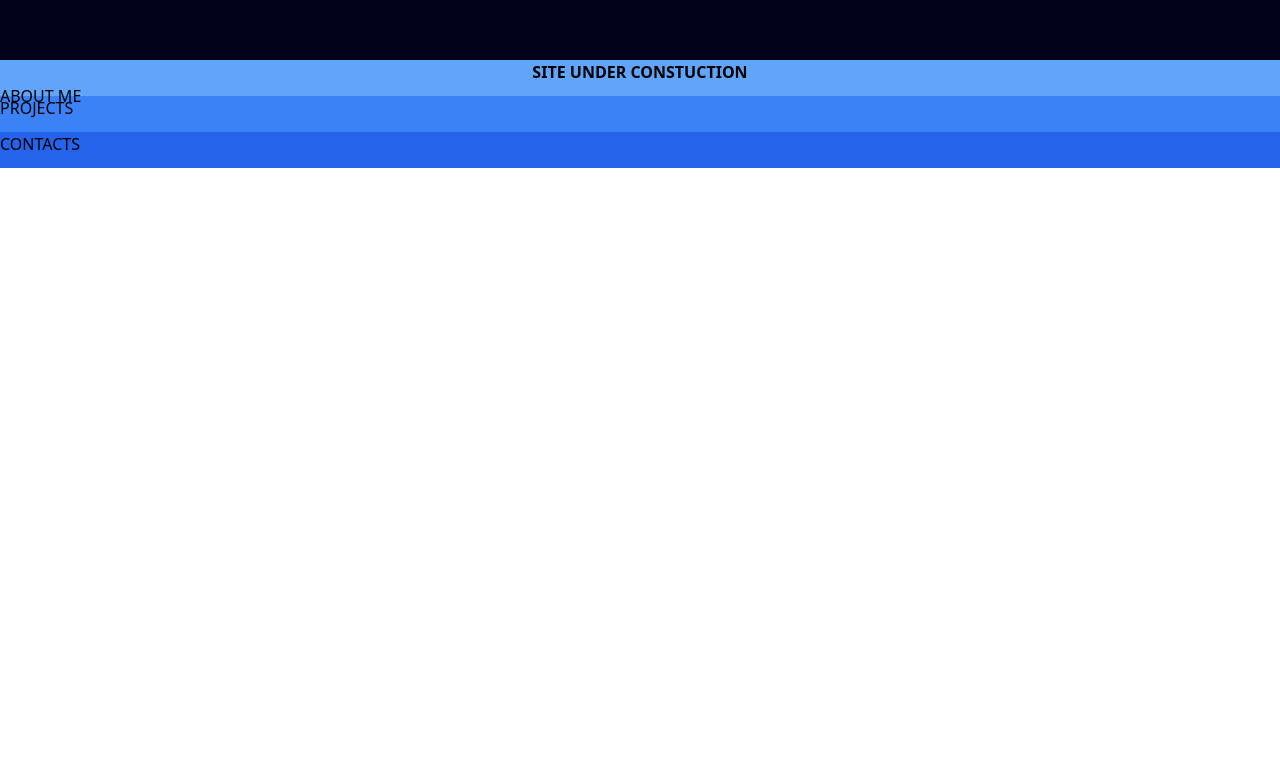
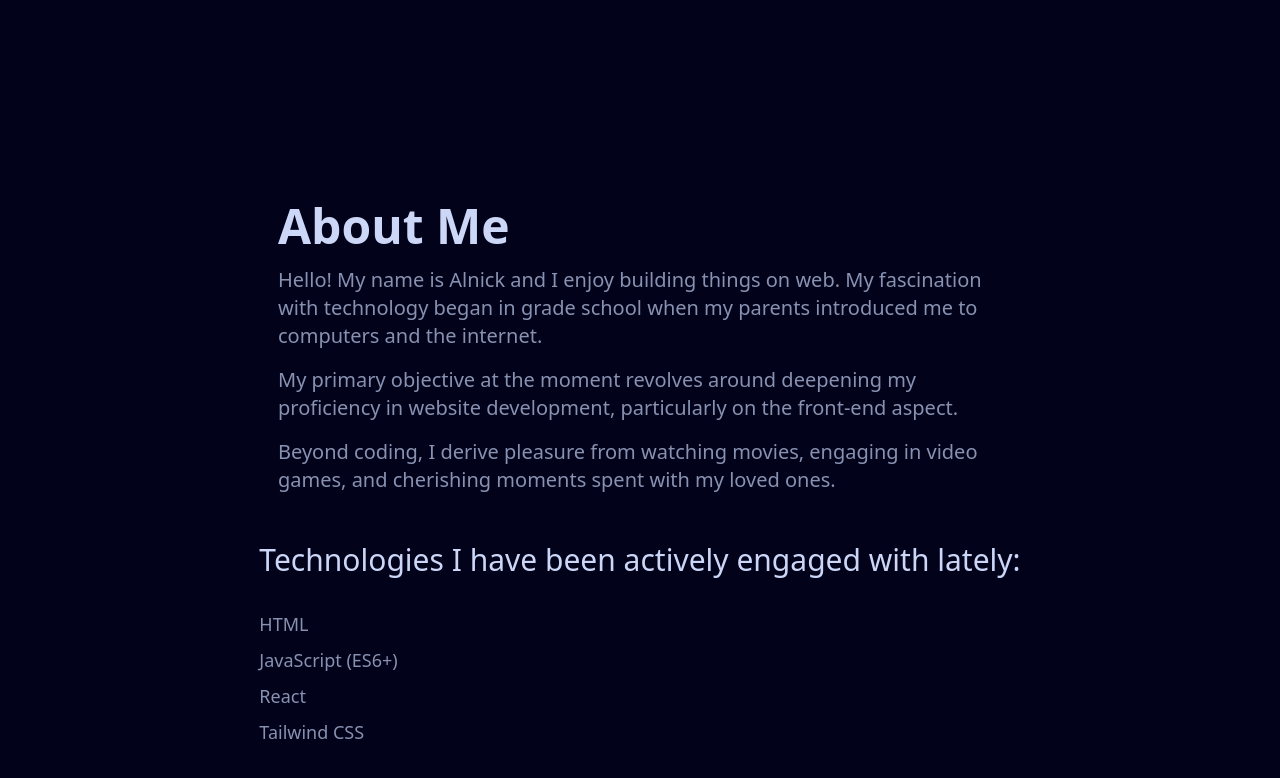
Before and after one commit to AlnickClores/portfolio-website-v2, a website: page src/index.html in a window 1280 px wide. Shown: the part 740-1518 px from the top of the page. Before the commit the page ends 908 px from the top, so only its background shows below. Drawn offline with Linux system fonts and the light colour scheme.

Commit message:
added the about section

```diff
--- a/src/index.html
+++ b/src/index.html
@@ -68,7 +68,7 @@
     <div
       class="flex flex-col justify-center items-center max-w-[1240px] md:max-w-full h-screen text-[#ccd6f6] bg-[#02021b]"
     >
-      <div class="flex flex-col justify-center gap-4 m-12">
+      <div class="flex flex-col justify-center gap-4 p-12">
         <p class="text-lg md:text-2xl lg:text-3xl text-[#45adff]">
           Hello, I am
         </p>
@@ -78,7 +78,7 @@
         <h1 class="text-4xl md:text-5xl lg:text-7xl font-bold text-[#8892b0]">
           Front-end Developer.
         </h1>
-        <p class="text-lg md:2xl lg:3xl">
+        <p class="text-lg">
           I'm currently Junior
           <span class="text-[#45adff]">IT student</span> based on Valenzuela,
           Philippines.
@@ -111,16 +111,56 @@
         </li>
       </ul>
     </div>
-    <div class="bg-blue-400 h-9" id="about">
-      <h1 class="text-center font-bold">SITE UNDER CONSTUCTION</h1>
-      <h1>ABOUT ME</h1>
+
+    <!-- About Me Section -->
+    <div
+      class="flex flex-col justify-center items-center max-w-[1240px] md:max-w-full h-screen bg-[#02021b]"
+      id="about"
+    >
+      <div class="flex flex-col gap-4 p-12 max-w-[670px] lg:max-w-[820px]">
+        <h1 class="text-[#ccd6f6] font-bold text-2xl lg:text-5xl">About Me</h1>
+        <p class="text-[#8892b0] lg:text-xl">
+          Hello! My name is Alnick and I enjoy building things on web. My
+          fascination with technology began in grade school when my parents
+          introduced me to computers and the internet.
+        </p>
+        <p class="text-[#8892b0] lg:text-xl">
+          My primary objective at the moment revolves around deepening my
+          proficiency in website development, particularly on the front-end
+          aspect.
+        </p>
+        <p class="text-[#8892b0] lg:text-xl">
+          Beyond coding, I derive pleasure from watching movies, engaging in
+          video games, and cherishing moments spent with my loved ones.
+        </p>
+      </div>
+
+      <!-- tech stacks -->
+      <div class="flex flex-col gap-3 px-12">
+        <h1 class="text-[#ccd6f6] text-2xl md:text-2xl lg:text-3xl">
+          Technologies I have been actively engaged with lately:
+        </h1>
+        <ul class="my-3">
+          <li class="text-[#8892b0] text-sm lg:text-lg my-2">HTML</li>
+          <li class="text-[#8892b0] text-sm lg:text-lg my-2">
+            JavaScript (ES6+)
+          </li>
+          <li class="text-[#8892b0] text-sm lg:text-lg my-2">React</li>
+          <li class="text-[#8892b0] text-sm lg:text-lg my-2">Tailwind CSS</li>
+        </ul>
+      </div>
+      <!-- img here -->
     </div>
+
+    <!-- Projects Section
     <div class="bg-blue-500 h-9" id="projects">
-      <h1>PROJECTS</h1>
+      <h1>Things I've Built</h1>
     </div>
+
+    Contacts Section
     <div class="bg-blue-600 h-9" id="contacts">
-      <h1>CONTACTS</h1>
-    </div>
+      <h1>Get In Touch</h1>
+    </div> -->
     <script src="script.js"></script>
   </body>
 </html>
```
Also changed, not shown: src/styles.css.
